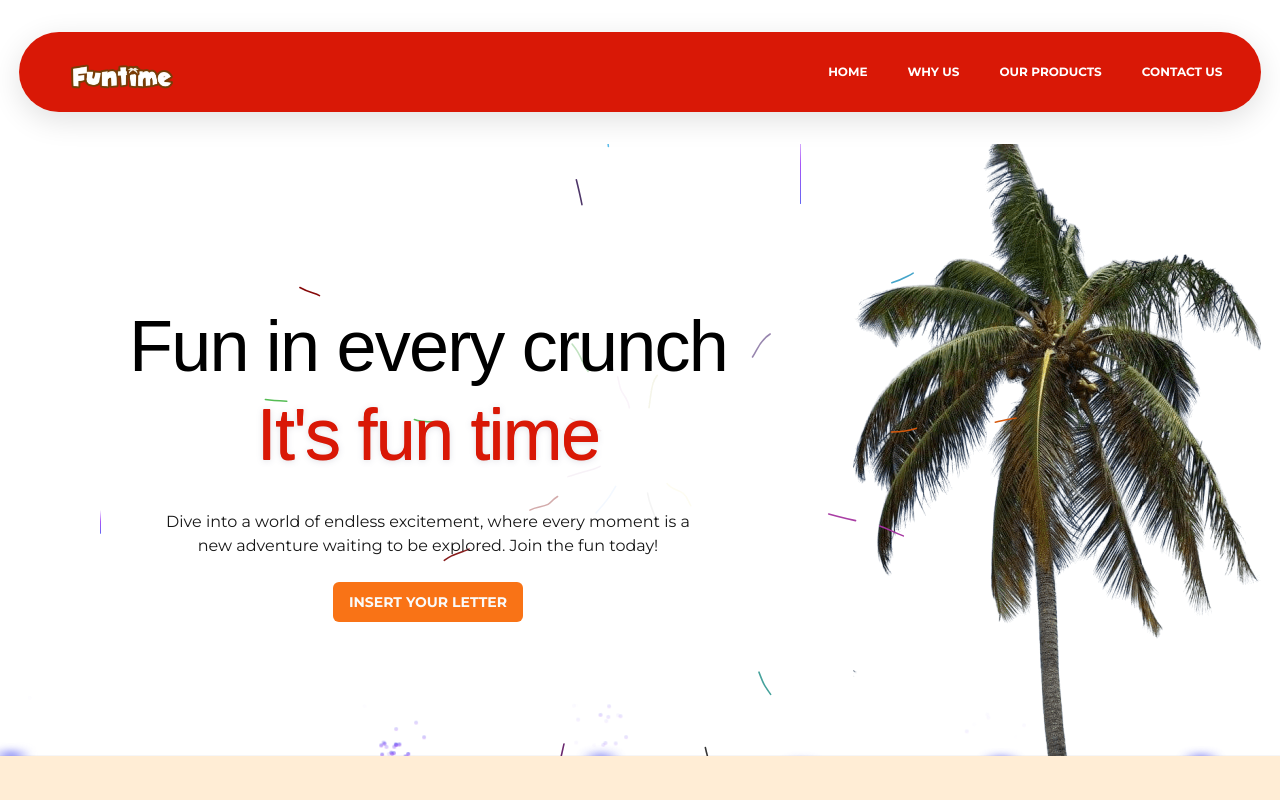
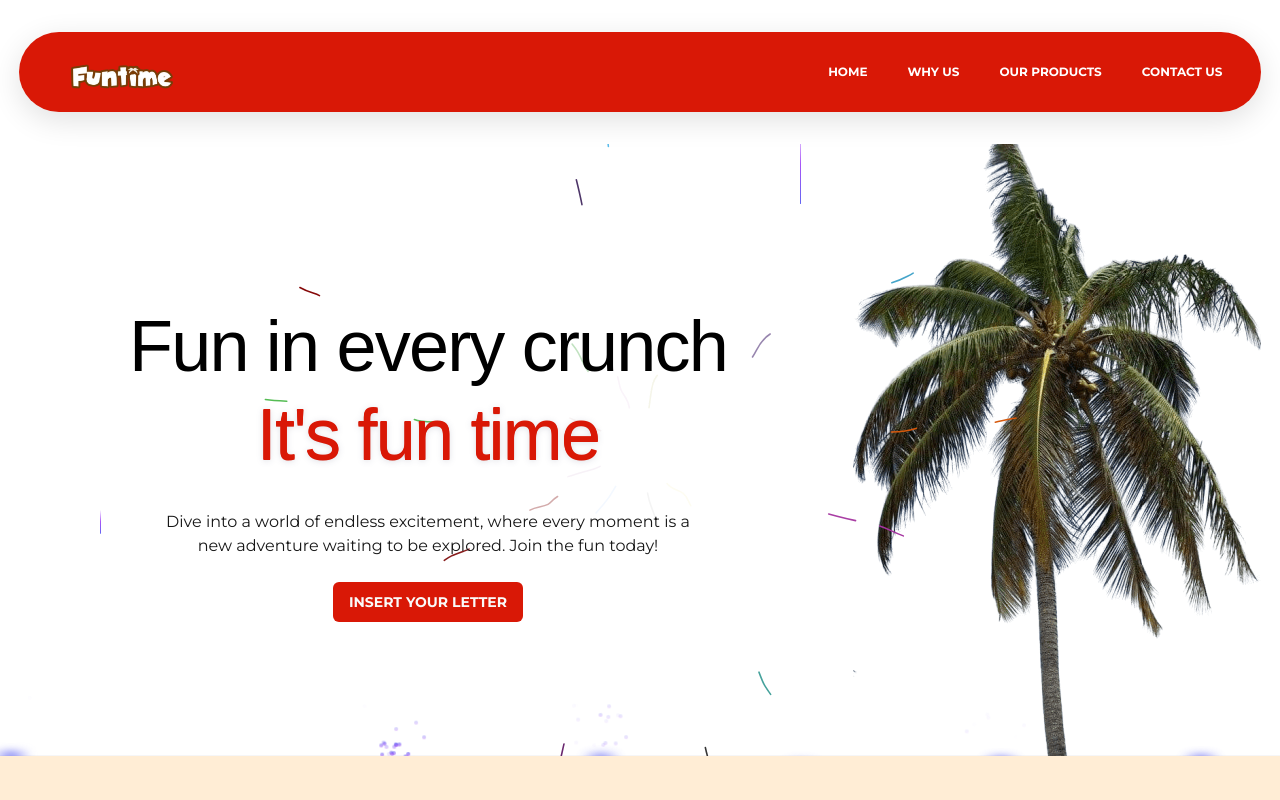
Before and after one commit to tomiwa-adelae/funtime, a Next.js app: page / in a window 1280 px wide. Shown: the top 800 px of the page. Built offline with nearby package versions, Linux system fonts and the light colour scheme; a web font is replaced by a local one.

Commit message:
Ready for deployment

```diff
--- a/components/ui/button.tsx
+++ b/components/ui/button.tsx
@@ -10,7 +10,7 @@
 		variants: {
 			variant: {
 				default:
-					"bg-primary text-primary-foreground hover:bg-primary/90",
+					"bg-orange-400 text-primary-foreground hover:bg-orange-400/90",
 				destructive:
 					"bg-destructive text-destructive-foreground hover:bg-destructive/90",
 				outline:
```
